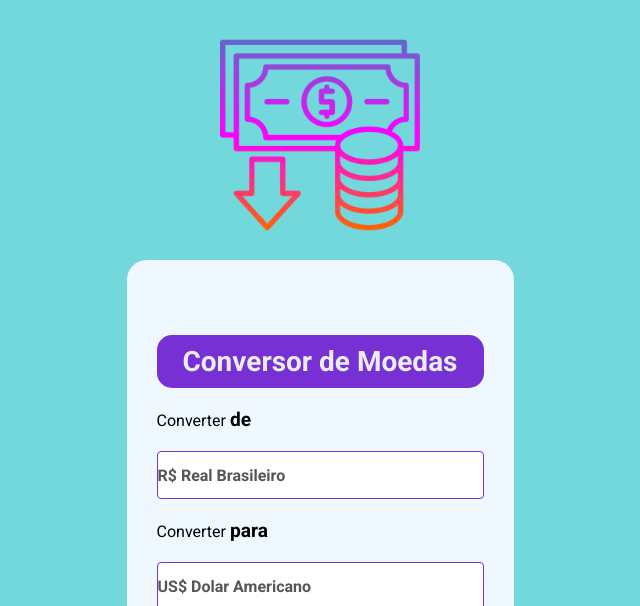
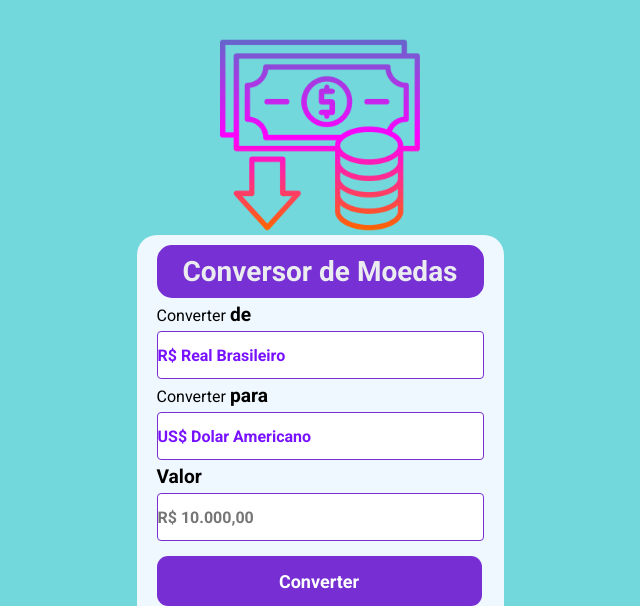
Before and after one commit to jefersongsg/conversor-de-moeda, a plain HTML site: page index.html in a window 1280 px wide. Shown: the top 606 px of the page, without its empty margins (320-960 px from the left). Drawn offline with Linux system fonts and the light colour scheme.

Commit message:
Update style.css

```diff
--- a/style.css
+++ b/style.css
@@ -16,7 +16,6 @@ main {
     align-items: center;
     justify-content: center;
     flex-direction: column;
-    gap:25px;
 }
 .top-img{
     width: 200px;
@@ -27,8 +26,8 @@ container{
     flex-direction: column;
     background-color: aliceblue;
     border-radius: 20px;
-    padding: 75px 30px;
-    gap:20px;
+    padding: 10px 20px;
+    gap:5px;
 }
 select ,.input-currency{
     width: 327px;
@@ -39,12 +38,12 @@ select ,.input-currency{
     background-color: #FFFFFF;
     font-weight: 700;
     font-size: 16px;
-    color: #555555;
+    color: #7811ff;
 }
 button{
     width: 325px;
     height: 50px;
-    margin-top: 18px;
+    margin-top: 10px;
     border-radius: 11px;
     border: 1px;
     background-color: #772FD3;
```
